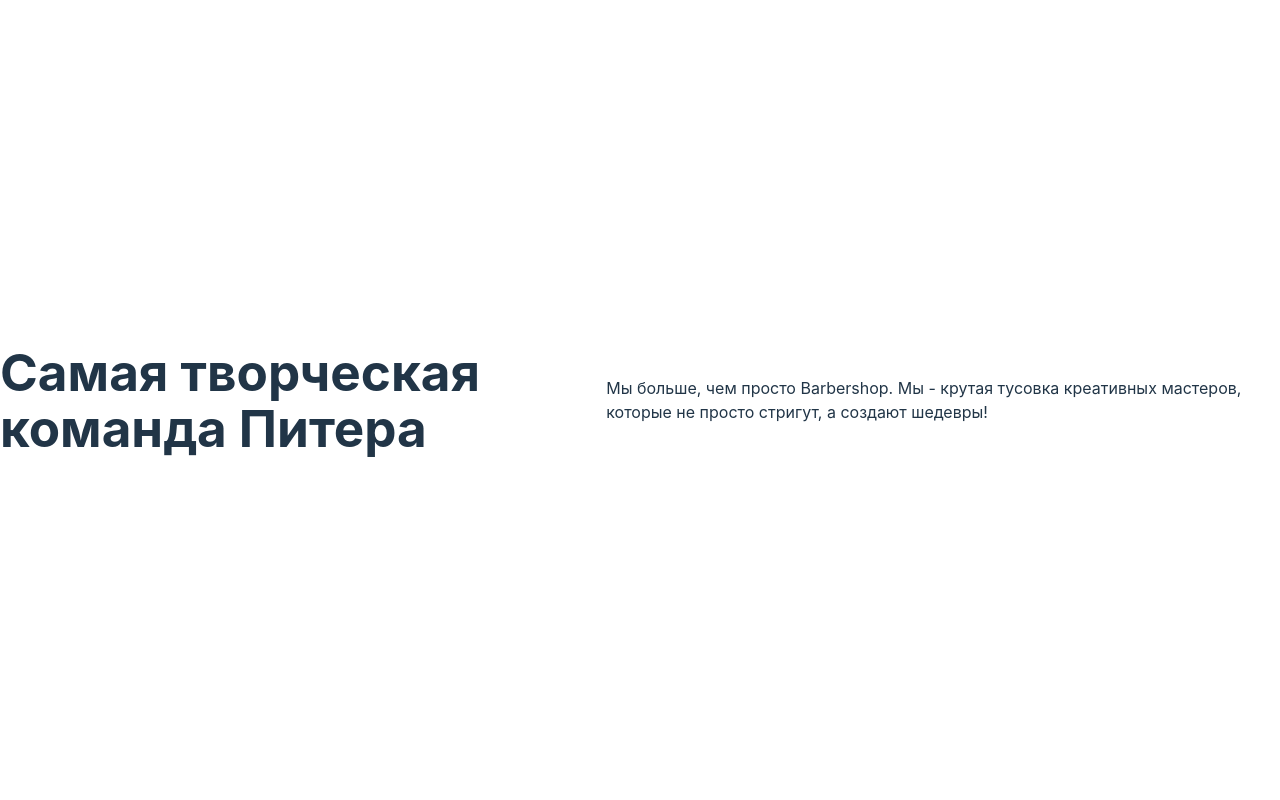
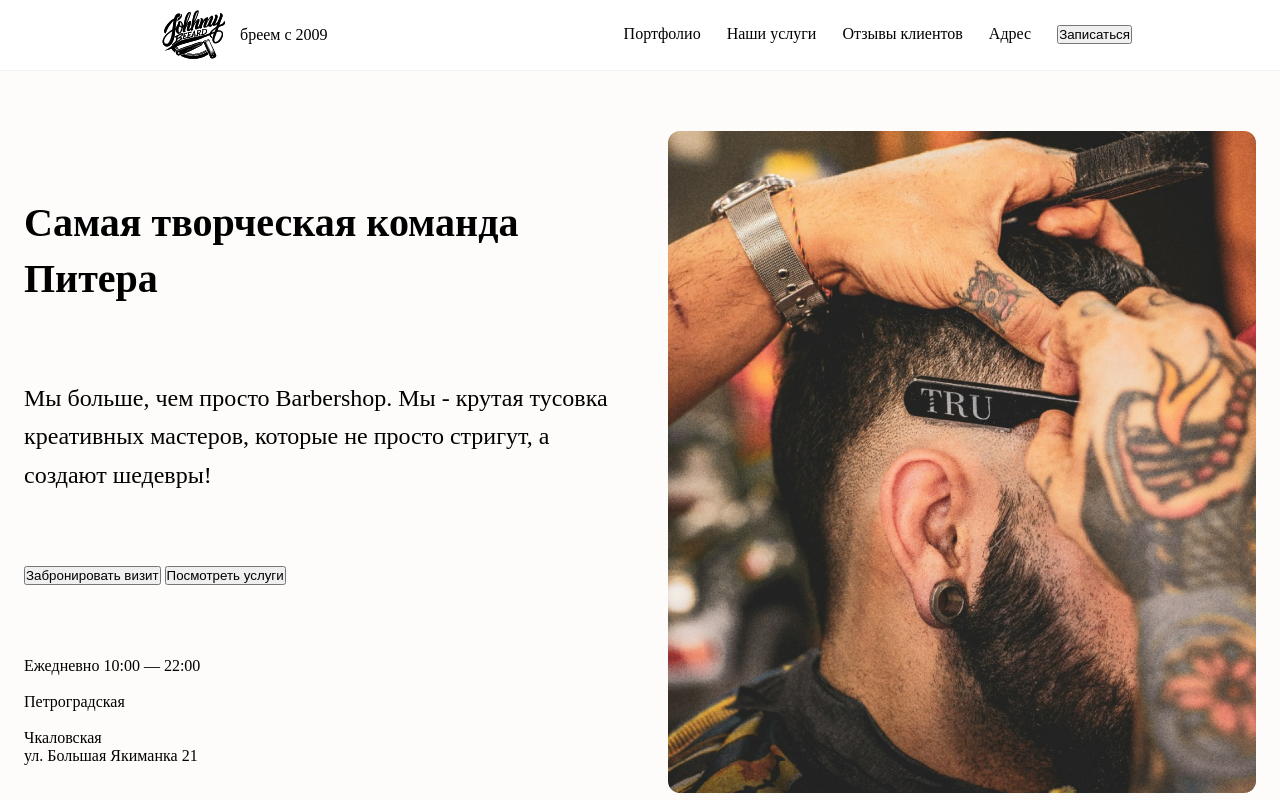
Before and after one commit to TheZnat/barbershop, a website built with Vite: page index.html in a window 1280 px wide. Built offline with nearby package versions, Linux system fonts and the light colour scheme.

Commit message:
add header and block aboutUs

```diff
--- a/index.html
+++ b/index.html
@@ -1,14 +1,68 @@
 <!doctype html>
 <html lang="en">
+
 <head>
   <meta charset="UTF-8" />
   <link rel="icon" type="image/svg+xml" href="/vite.svg" />
   <meta name="viewport" content="width=device-width, initial-scale=1.0" />
   <title>Vite App</title>
 </head>
+
 <body>
-    <h1>Cамая творческая команда Питера</h1>
-    <p>Мы больше, чем просто Barbershop. Мы - крутая тусовка креативных мастеров, которые не просто стригут, а создают шедевры!</p>
+  <header class="header">
+    <div class="header__leftpanel">
+      <img src="/logo1.svg" alt="логотип" class="header__logo">
+      <p>бреем с 2009</p>
+    </div>
+
+    <div>
+
+    <div class="header__menu">
+      <ul class="header__menu__linkArea">
+        <li>Портфолио</li>
+        <li>Наши услуги</li>
+        <li>Отзывы клиентов</li>
+        <li>Адрес</li>
+      </ul>
+      <button>Записаться</button>
+    </div>
+
+  </div>
+  </header>
+  <section class="aboutUs">
+    <div class="aboutUs__textArea">
+
+
+      <h1 class="aboutUs__textArea__title">Cамая творческая команда Питера</h1>
+      <p class="aboutUs__textArea__subtitle">Мы больше, чем просто Barbershop. Мы - крутая тусовка креативных мастеров, которые не просто стригут, а создают
+        шедевры!</p>
+
+      <div>
+        <button>Забронировать визит</button>
+        <button>Посмотреть услуги</button>
+      </div>
+
+      <div>
+        <p>Ежедневно 10:00 — 22:00</p>
+        <div>
+          <div>
+            <img>
+            <p>Петроградская</p>
+          </div>
+          <div>
+            <img>
+            <p>Чкаловская</p>
+          </div>
+        </div>
+        <p>ул. Большая Якиманка 21</p>
+      </div>
+
+    </div>
+    <img src="/aboutUs.png" class="aboutUs__photo" alt="фото работы мастера" />
+
+  </section>
+
   <script type="module" src="/main.js"></script>
 </body>
+
 </html>
--- a/style.css
+++ b/style.css
@@ -1,96 +1,102 @@
+* {
+  padding: 0;
+  margin: 0;
+}
+a:active,
+a:hover,
+a {
+  text-decoration: none;
+  color: #000;
+}
 :root {
-  font-family: Inter, system-ui, Avenir, Helvetica, Arial, sans-serif;
-  line-height: 1.5;
-  font-weight: 400;
-
-  color-scheme: light dark;
-  color: rgba(255, 255, 255, 0.87);
-  background-color: #242424;
-
-  font-synthesis: none;
-  text-rendering: optimizeLegibility;
-  -webkit-font-smoothing: antialiased;
-  -moz-osx-font-smoothing: grayscale;
+  --font-family: "Onest", sans-serif;
+  --second-family: "Montserrat", sans-serif;
+  --third-family: "Inter", sans-serif;
+  --font3: "Lora", sans-serif;
 }
 
-a {
-  font-weight: 500;
-  color: #646cff;
-  text-decoration: inherit;
-}
-a:hover {
-  color: #535bf2;
+html,
+body {
+  width: 100vw;
+  height: 100%;
+  scroll-behavior: smooth;
+  display: flex;
+  flex-direction: column;
+  align-items: center;
+  overflow-x: hidden;
+  background: rgb(254, 252, 250);
 }
 
-body {
-  margin: 0;
+.header {
   display: flex;
-  place-items: center;
-  min-width: 320px;
-  min-height: 100vh;
+  flex-direction: row;
+  align-items: center;
+  justify-content: space-around;
+  width: 100vw;
+  height: 80px;
+  padding-top: 10px;
+  padding-bottom: 10px;
+
+  box-sizing: border-box;
+  background: rgb(255, 255, 255);
+  border-bottom: 1px solid rgb(241, 241, 241);
 }
 
-h1 {
-  font-size: 3.2em;
-  line-height: 1.1;
+.header__leftpanel {
+  display: flex;
+  align-items: center;
 }
 
-#app {
-  max-width: 1280px;
-  margin: 0 auto;
-  padding: 2rem;
-  text-align: center;
+.header__logo {
+  width: 92px;
+  height: 49.95px;
+}
+.header__menu {
+  display: flex;
+  gap: 26px;
+}
+.header__menu__linkArea {
+  display: flex;
+  gap: 26px;
+  flex-direction: row;
+  list-style-type: none;
 }
 
-.logo {
-  height: 6em;
-  padding: 1.5em;
-  will-change: filter;
-  transition: filter 300ms;
-}
-.logo:hover {
-  filter: drop-shadow(0 0 2em #646cffaa);
-}
-.logo.vanilla:hover {
-  filter: drop-shadow(0 0 2em #f7df1eaa);
+.aboutUs {
+  display: flex;
+  margin-top: 60px;
 }
 
-.card {
-  padding: 2em;
+.aboutUs__textArea {
+  width: 612px;
+  height: 662px;
+  padding: 64px 32px 64px 0px;
+  display: flex;
+  flex-direction: column;
+  gap: 72px;
 }
 
-.read-the-docs {
-  color: #888;
+.aboutUs__textArea__title {
+  color: rgb(0, 0, 0);
+  font-family: Onest;
+  font-size: 40px;
+  font-weight: 600;
+  line-height: 140%;
+  letter-spacing: 0%;
+  text-align: left;
 }
 
-button {
-  border-radius: 8px;
-  border: 1px solid transparent;
-  padding: 0.6em 1.2em;
-  font-size: 1em;
+.aboutUs__textArea__subtitle {
+  color: rgb(0, 0, 0);
+  font-family: Onest;
+  font-size: 24px;
   font-weight: 500;
-  font-family: inherit;
-  background-color: #1a1a1a;
-  cursor: pointer;
-  transition: border-color 0.25s;
-}
-button:hover {
-  border-color: #646cff;
-}
-button:focus,
-button:focus-visible {
-  outline: 4px auto -webkit-focus-ring-color;
+  line-height: 160%;
+  letter-spacing: 0%;
+  text-align: left;
 }
 
-@media (prefers-color-scheme: light) {
-  :root {
-    color: #213547;
-    background-color: #ffffff;
-  }
-  a:hover {
-    color: #747bff;
-  }
-  button {
-    background-color: #f9f9f9;
-  }
+.aboutUs__photo {
+  width: 588px;
+  height: 662px;
 }
```
Also changed, not shown: public/aboutUs.png (added), public/logo1.png (added), public/logo1.svg (added), public/logo2.png (added). Lines whose indentation alone changed are shown as unchanged.
